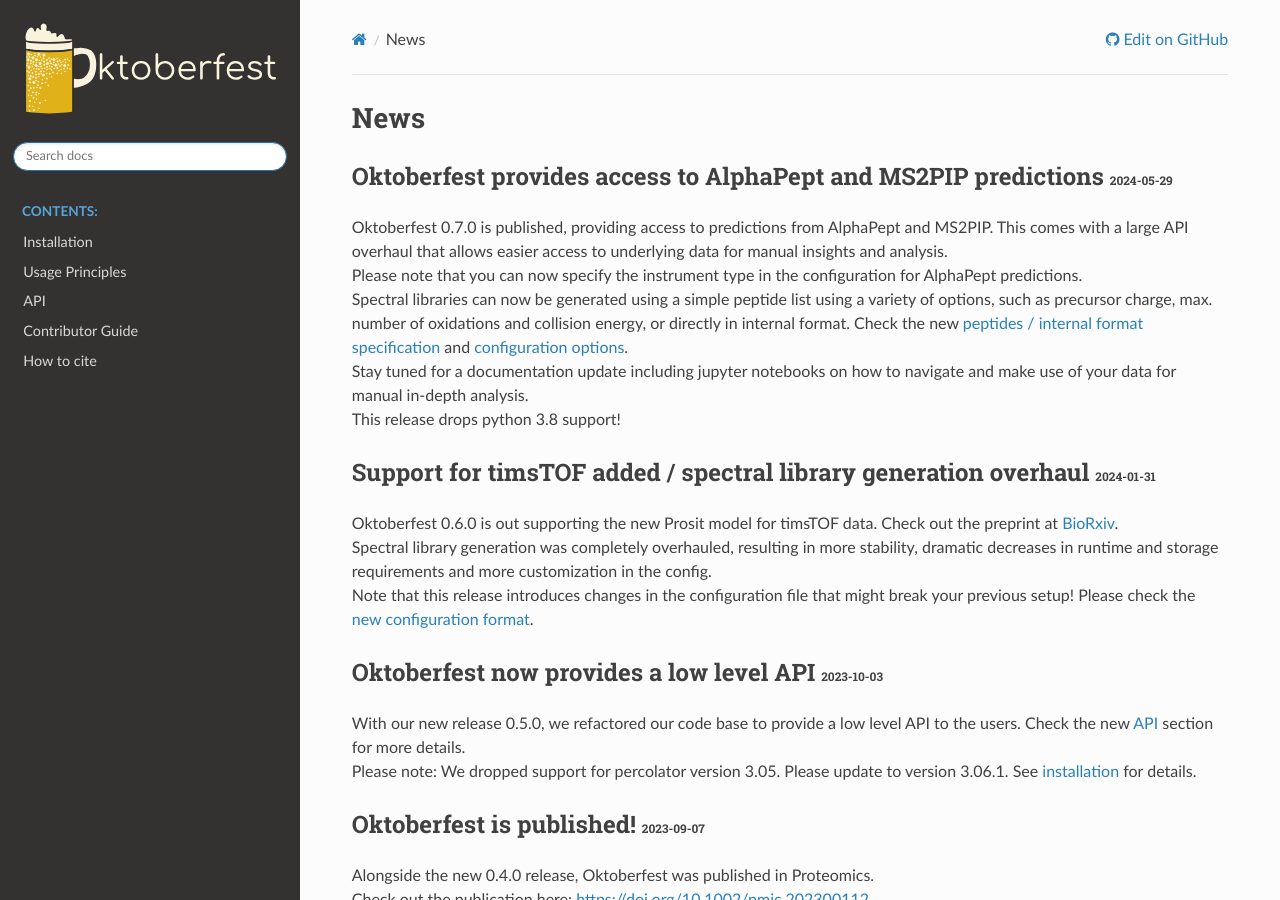
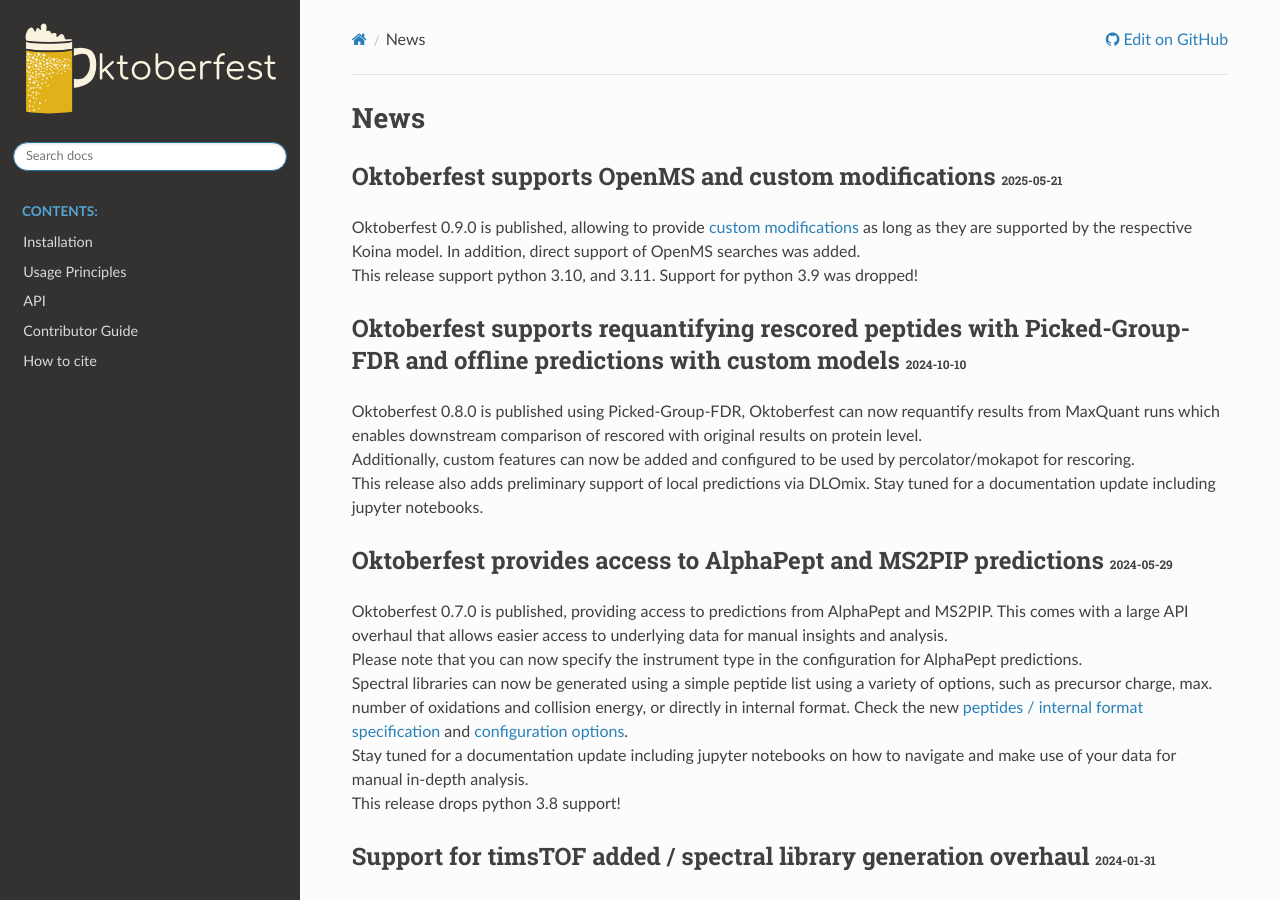
Before and after one commit to wilhelm-lab/oktoberfest, a Sphinx documentation site: the page built from docs/news.rst, in a window 1280 px wide and 900 px high. Built offline with Sphinx 7.4.7 and the Read the Docs theme 3.1.0, drawn with Linux system fonts in a browser that asks for light colours.

Commit message:
updated news

```diff
--- a/docs/news.rst
+++ b/docs/news.rst
@@ -4,6 +4,18 @@
 .. role:: date
     :class: date
 
+Oktoberfest supports OpenMS and custom modifications :date:`2025-05-21`
+-----------------------------------------------------------------------
+
+| Oktoberfest 0.9.0 is published, allowing to provide `custom modifications <custom_mods.html>`_ as long as they are supported by the respective Koina model. In addition, direct support of OpenMS searches was added.
+| This release support python 3.10, and 3.11. Support for python 3.9 was dropped!
+
+Oktoberfest supports requantifying rescored peptides with Picked-Group-FDR and offline predictions with custom models :date:`2024-10-10`
+----------------------------------------------------------------------------------------------------------------------------------------
+
+| Oktoberfest 0.8.0 is published using Picked-Group-FDR, Oktoberfest can now requantify results from MaxQuant runs which enables downstream comparison of rescored with original results on protein level.
+| Additionally, custom features can now be added and configured to be used by percolator/mokapot for rescoring.
+| This release also adds preliminary support of local predictions via DLOmix. Stay tuned for a documentation update including jupyter notebooks.
 
 Oktoberfest provides access to AlphaPept and MS2PIP predictions :date:`2024-05-29`
 ----------------------------------------------------------------------------------
@@ -15,21 +27,21 @@
 | This release drops python 3.8 support!
 
 Support for timsTOF added / spectral library generation overhaul :date:`2024-01-31`
-------------------------------------------------------------------------------------
+-----------------------------------------------------------------------------------
 
 | Oktoberfest 0.6.0 is out supporting the new Prosit model for timsTOF data. Check out the preprint at `BioRxiv <https://doi.org/10.1101/2023.07.17.549401>`__.
 | Spectral library generation was completely overhauled, resulting in more stability, dramatic decreases in runtime and storage requirements and more customization in the config.
 | Note that this release introduces changes in the configuration file that might break your previous setup! Please check the `new configuration format <./config.html>`_.
 
 Oktoberfest now provides a low level API :date:`2023-10-03`
-------------------------------------------------------------
+-----------------------------------------------------------
 
 | With our new release 0.5.0, we refactored our code base to provide a low level API to the users. Check the new `API <./API.html>`_ section for more details.
 | Please note: We dropped support for percolator version 3.05. Please update to version 3.06.1. See `installation <./installation.html>`_ for details.
 
 
 Oktoberfest is published! :date:`2023-09-07`
----------------------------------------------
+--------------------------------------------
 
 | Alongside the new 0.4.0 release, Oktoberfest was published in Proteomics.
 | Check out the publication here: `https://doi.org/10.1002/pmic.202300112 <https://doi.org/10.1002/pmic.202300112>`_.
@@ -37,7 +49,7 @@
 
 
 The first Oktoberfest release is ready! :date:`2023-06-25`
------------------------------------------------------------
+----------------------------------------------------------
 
 Version 0.3.0 is available on `PyPI <https://pypi.org/project/oktoberfest/>`_.
 
```
